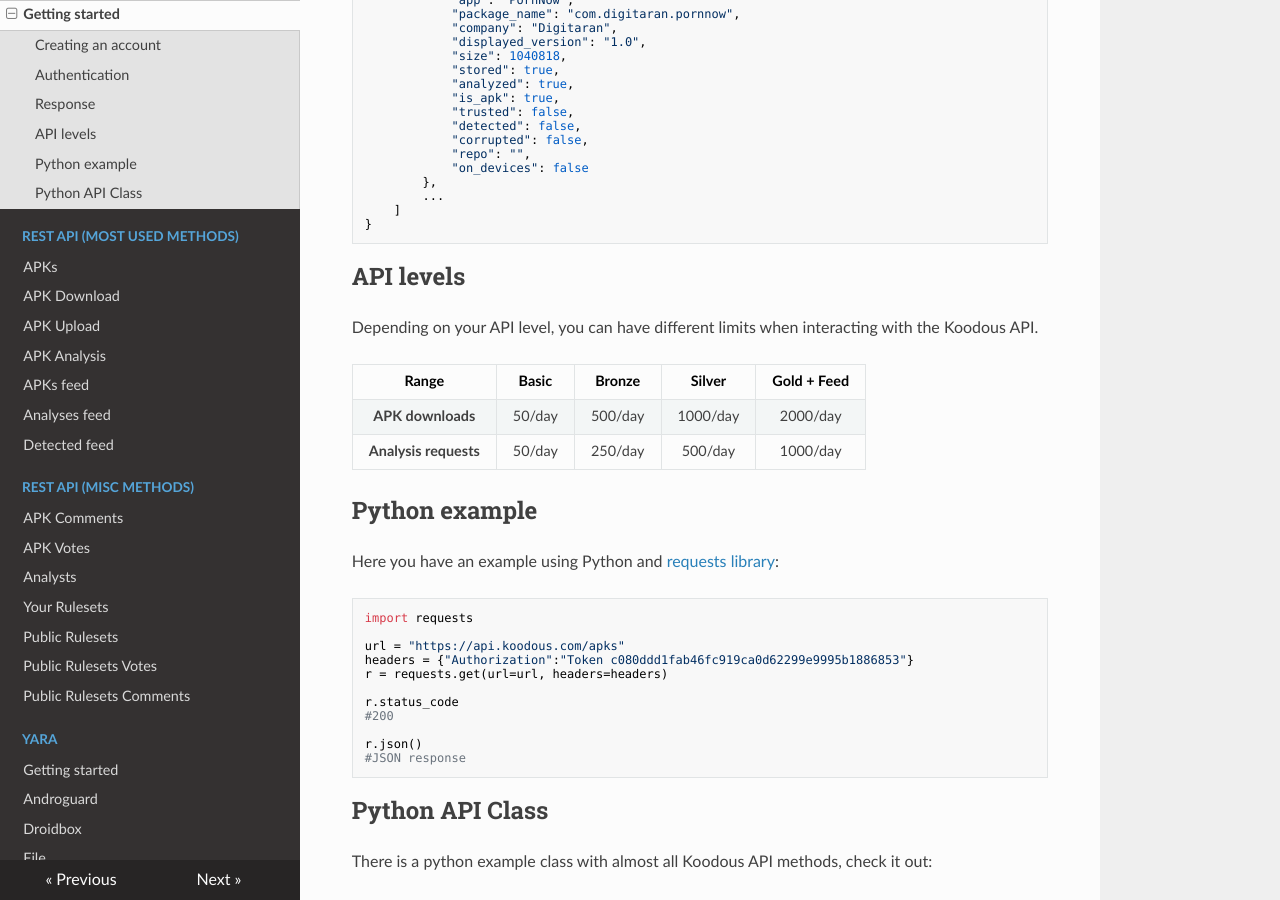
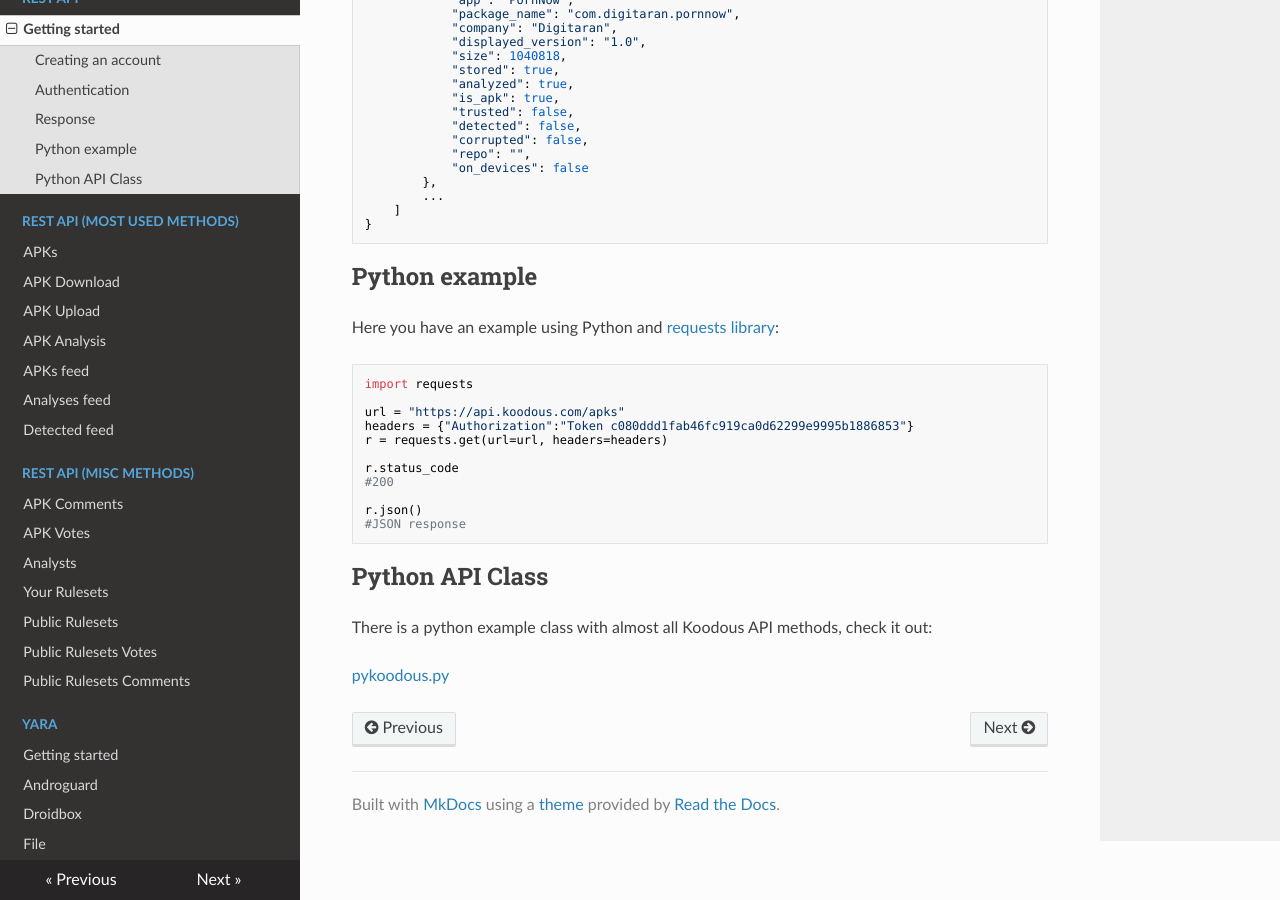
Before and after one commit to Koodous/docs.koodous.com, an MkDocs documentation site: the page built from docs/rest-api/getting-started.md, in a window 1280 px wide and 900 px high, scrolled down 961 px. Built offline with MkDocs 1.6.1, drawn with Linux system fonts in a browser that asks for light colours; nearby versions of some CDN libraries; old or Windows-style settings are respelled for this version of MkDocs.

Commit message:
minor fix

````diff
--- a/docs/rest-api/getting-started.md
+++ b/docs/rest-api/getting-started.md
@@ -55,15 +55,6 @@
 }
 ```
 
-## API levels
-
-Depending on your API level, you can have different limits when interacting with the Koodous API.
-
-| Range | Basic | Bronze | Silver | Gold + Feed |
-| :---: |:---:|:---:|:---:|:---:|
-| **APK downloads** | 50/day | 500/day | 1000/day | 2000/day |
-| **Analysis requests**| 50/day | 250/day | 500/day | 1000/day |
-
 ## Python example
 
 Here you have an example using Python and [requests library](http://docs.python-requests.org/en/latest/):
--- a/mkdocs.yml
+++ b/mkdocs.yml
@@ -1,9 +1,8 @@
 site_name: Koodous Documentation
-site_favicon: favicon.png
 google_analytics: ['UA-62062848-2', 'docs.koodous.com']
 strict: true
 theme: readthedocs
-pages:
+nav:
 - Home: 'index.md'
 
 - The Koodous web:
--- a/requirements.txt
+++ b/requirements.txt
@@ -7,7 +7,7 @@
 livereload==2.4.1
 Markdown==2.6.6
 MarkupSafe==0.23
-mkdocs==0.15.3
+mkdocs==1.0.4
 mkdocs-bootstrap==0.1.1
 mkdocs-bootswatch==0.4.0
 PyYAML==3.11
````
